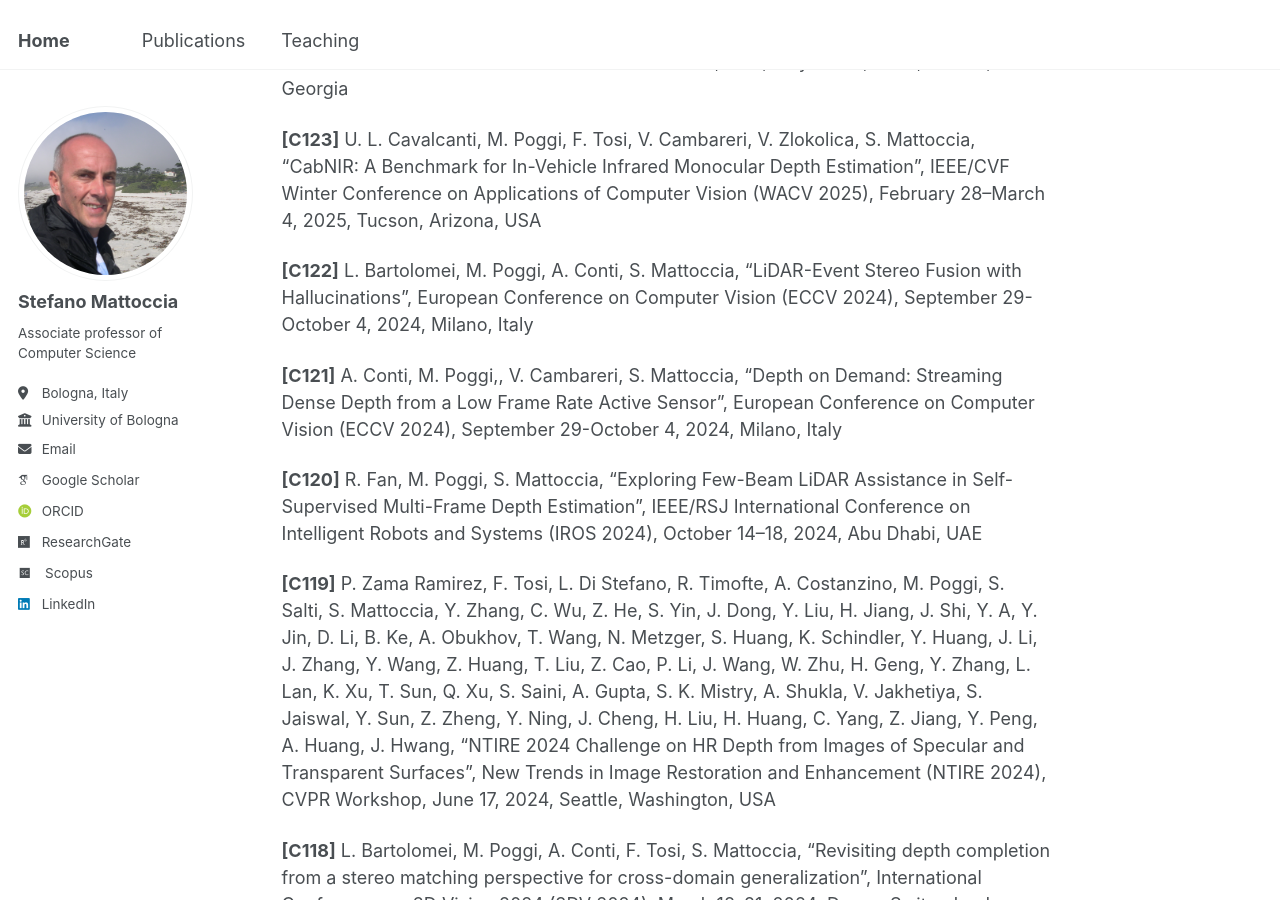
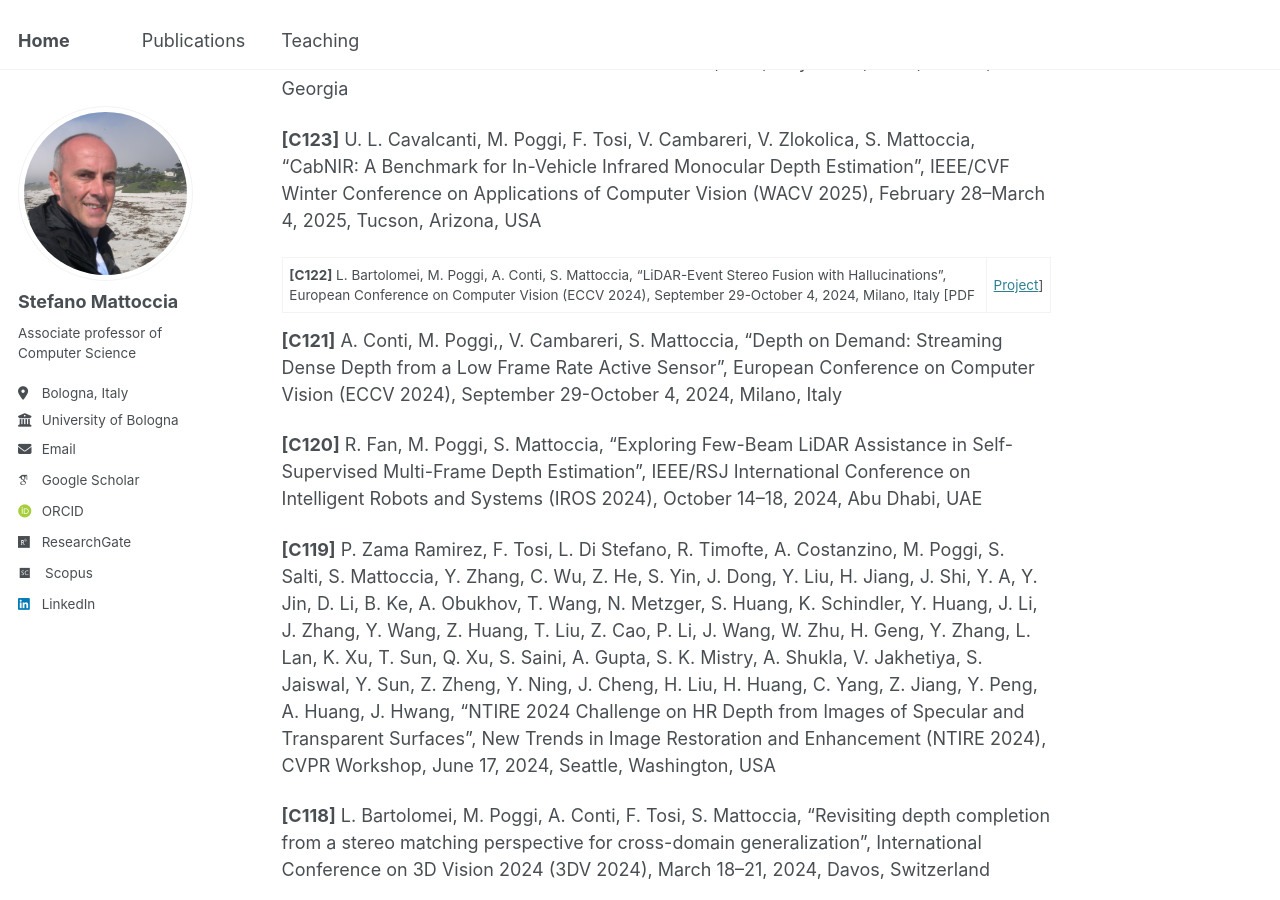
Before and after one commit to stefanomattoccia/stefanomattoccia.github.io, a Jekyll site: the page built from _pages/publications.md, in a window 1280 px wide and 900 px high, scrolled down 4300 px. Built offline with Jekyll 4.4.1, drawn with Linux system fonts in a browser that asks for light colours; some web fonts are replaced.

Commit message:
Update publications.md

```diff
--- a/_pages/publications.md
+++ b/_pages/publications.md
@@ -95,7 +95,7 @@ International Conference and Workshop papers
 
 **[C123]** U. L. Cavalcanti, M. Poggi, F. Tosi, V. Cambareri, V. Zlokolica, S. Mattoccia, “CabNIR: A Benchmark for In-Vehicle Infrared Monocular Depth Estimation”, IEEE/CVF Winter Conference on Applications of Computer Vision (WACV 2025), February 28–March 4, 2025, Tucson, Arizona, USA
 
-**[C122]** L. Bartolomei, M. Poggi, A. Conti, S. Mattoccia, “LiDAR-Event Stereo Fusion with Hallucinations”, European Conference on Computer Vision (ECCV 2024), September 29-October 4, 2024, Milano, Italy
+**[C122]** L. Bartolomei, M. Poggi, A. Conti, S. Mattoccia, “LiDAR-Event Stereo Fusion with Hallucinations”, European Conference on Computer Vision (ECCV 2024), September 29-October 4, 2024, Milano, Italy [PDF | [Project](https://eventvppstereo.github.io/)]
 
 **[C121]** A. Conti, M. Poggi,, V. Cambareri, S. Mattoccia, “Depth on Demand: Streaming Dense Depth from a Low Frame Rate Active Sensor”, European Conference on Computer Vision (ECCV 2024), September 29-October 4, 2024, Milano, Italy
 
```
